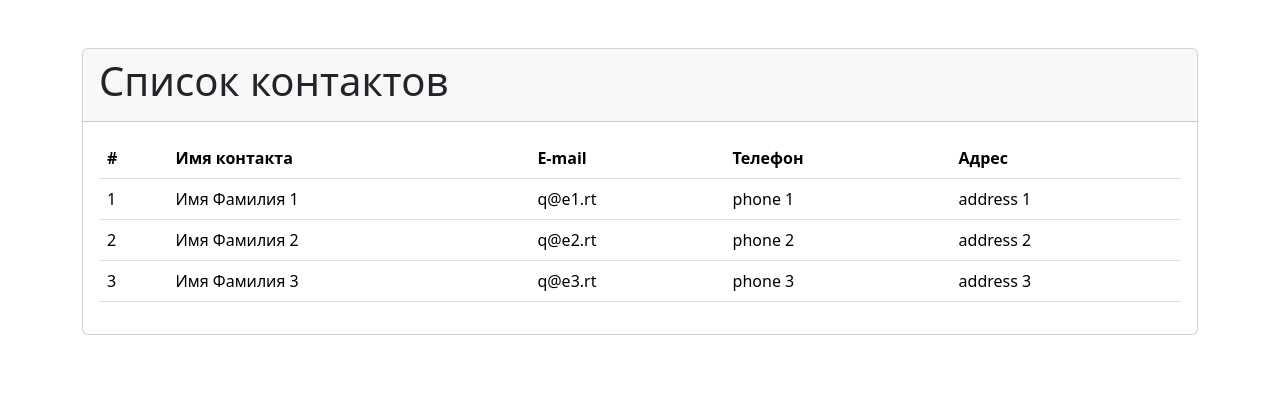
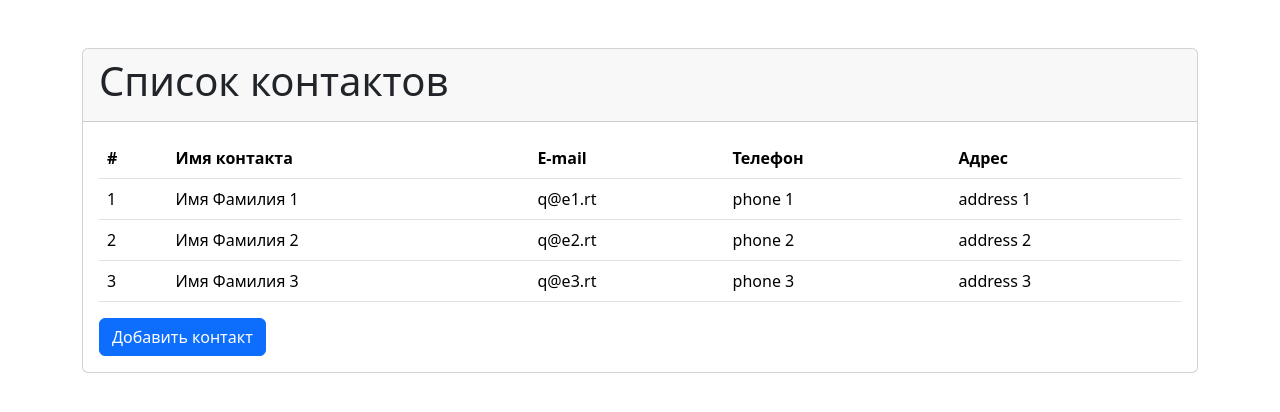
Before and after one commit to 1Evgen12/ContactApp, a React (Create React App) app in the folder ContactApp/client/: page / in a window 1280 px wide. Shown: the top 412 px of the page. Built offline with nearby package versions, Linux system fonts and the light colour scheme.

Commit message:
Кнопка для добавления контакта

```diff
--- a/ContactApp/client/src/App.js
+++ b/ContactApp/client/src/App.js
@@ -1,12 +1,25 @@
 import TableContact from "./layout/TableContact/TableContact";
-
-const contacts = [
-  { id: 1, name: "Имя Фамилия 1", email: "q@e1.rt", phone: "phone 1", address: "address 1" },
-  { id: 2, name: "Имя Фамилия 2", email: "q@e2.rt", phone: "phone 2", address: "address 2" },
-  { id: 3, name: "Имя Фамилия 3", email: "q@e3.rt", phone: "phone 3", address: "address 3" },
-]
+import React, { useState } from "react";
 
 const App = () => {
+  const [contacts, setContacts] = useState([
+    { id: 1, name: "Имя Фамилия 1", email: "q@e1.rt", phone: "phone 1", address: "address 1" },
+    { id: 2, name: "Имя Фамилия 2", email: "q@e2.rt", phone: "phone 2", address: "address 2" },
+    { id: 3, name: "Имя Фамилия 3", email: "q@e3.rt", phone: "phone 3", address: "address 3" },
+  ])
+
+  const addContact = () => {
+    const Id = Math.max(...contacts.map(e => e.id)) + 1;
+    const item = {
+      id: Id,
+      name: "Имя Фамилия 1",
+      email: "q@e1.rt",
+      phone: "phone 1",
+      address: "address 1"
+    }
+    setContacts([...contacts, item]);
+  }
+
   return (
     <div className="container mt-5">
       <div className="card">
@@ -16,6 +29,14 @@ const App = () => {
 
         <div className="card-body">
           <TableContact contacts={contacts} />
+          <div>
+            <button
+              className="btn btn-primary"
+              onClick={() => addContact()}
+            >
+              Добавить контакт
+            </button>
+          </div>
         </div>
       </div>
     </div>
```
